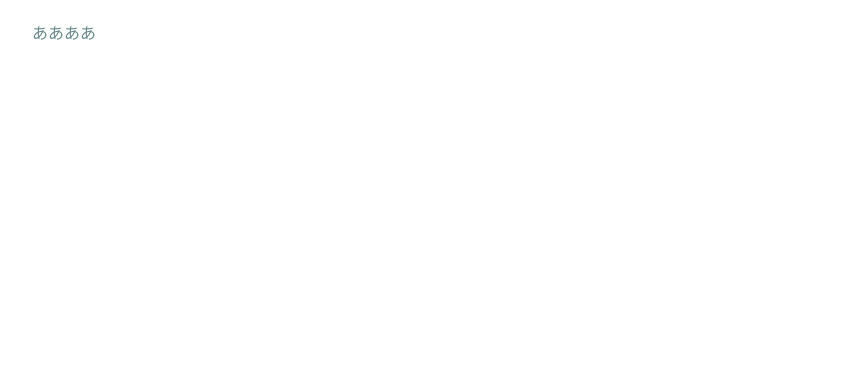
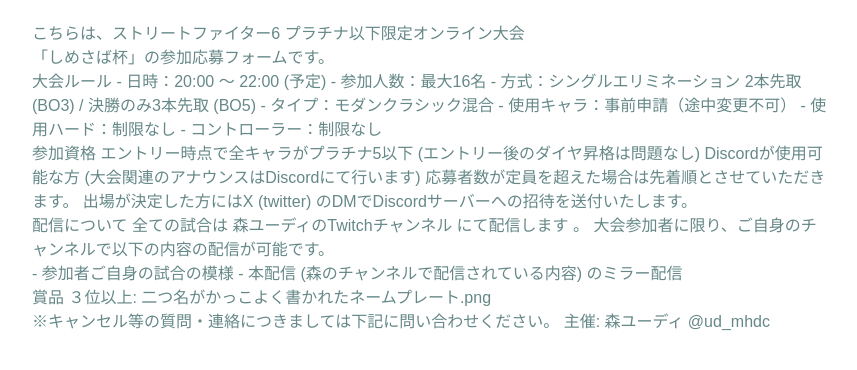
Before and after one commit to ud-i-t/moriud, a plain HTML site: page index.html in a window 1280 px wide. Shown: the whole page, without its empty margins (208-1065 px from the left). Drawn offline with Linux system fonts and the light colour scheme.

Commit message:
適当に内容記載

```diff
--- a/index.html
+++ b/index.html
@@ -8,7 +8,44 @@
 
 <body>
 <div id="wrapper">
-ああああ
+<p>
+こちらは、ストリートファイター6 プラチナ以下限定オンライン大会<br>
+「しめさば杯」の参加応募フォームです。
+</p>
+<p>
+大会ルール
+-  日時：20:00 ～ 22:00 (予定)
+-  参加人数：最大16名
+-  方式：シングルエリミネーション 2本先取 (BO3) / 決勝のみ3本先取 (BO5)
+-  タイプ：モダンクラシック混合
+-  使用キャラ：事前申請（途中変更不可）
+-  使用ハード：制限なし
+-  コントローラー：制限なし
+</p>
+<p>
+参加資格
+エントリー時点で全キャラがプラチナ5以下 (エントリー後のダイヤ昇格は問題なし)
+Discordが使用可能な方 (大会関連のアナウンスはDiscordにて行います)
+応募者数が定員を超えた場合は先着順とさせていただきます。
+出場が決定した方にはX (twitter) のDMでDiscordサーバーへの招待を送付いたします。
+</p>
+<p>
+配信について
+全ての試合は 森ユーディのTwitchチャンネル にて配信します 。
+大会参加者に限り、ご自身のチャンネルで以下の内容の配信が可能です。
+</p>
+<p>
+- 参加者ご自身の試合の模様
+- 本配信 (森のチャンネルで配信されている内容) のミラー配信
+</p>
+<p>
+賞品
+３位以上: 二つ名がかっこよく書かれたネームプレート.png
+</p>
+<p>
+※キャンセル等の質問・連絡につきましては下記に問い合わせください。
+主催: 森ユーディ @ud_mhdc
+</p>
 </div>
 </body>
 </html>
```
